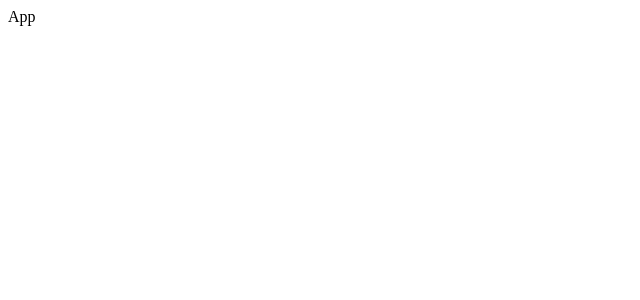
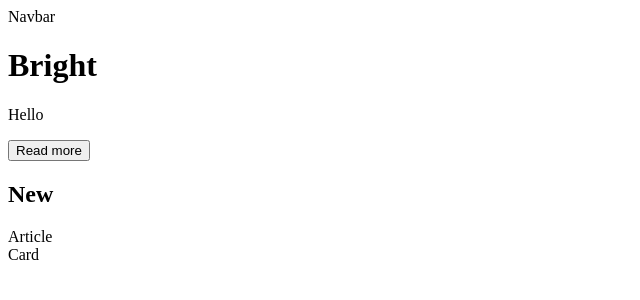
Before and after one commit to EjikeOdoh/homepage-react, a React (Vite) app: page / in a window 1280 px wide. Shown: the top 300 px of the page, without its empty margins (0-640 px from the left). Built offline with nearby package versions, Linux system fonts and the light colour scheme.

Commit message:
Layout markup complete

```diff
--- a/src/App.jsx
+++ b/src/App.jsx
@@ -1,6 +1,35 @@
-function App () {
+import Article from "./components/Article"
+import Card from "./components/Card"
+import Navbar from "./components/Navbar"
+
+function App() {
   return (
-    <div>App</div>
+    <>
+      <Navbar />
+      <main>
+        <div className="top">
+          <div className="left">
+            <div className="cover-image"></div>
+            <div className="cover-texts">
+              <h1>Bright</h1>
+              <div>
+                <p>Hello</p>
+                <button>Read more</button>
+              </div>
+            </div>
+          </div>
+          <div className="right">
+            <h2>New</h2>
+            <div className="articles">
+              <Article />
+            </div>
+          </div>
+        </div>
+        <div className="bottom">
+          <Card />
+        </div>
+      </main>
+    </>
   )
 }
 
--- /dev/null
+++ b/src/components/Article.jsx
@@ -0,0 +1,5 @@
+export default function Article() {
+    return(
+        <div>Article</div>
+    )
+}
--- /dev/null
+++ b/src/components/Card.jsx
@@ -0,0 +1,6 @@
+
+export default function Card() {
+    return (
+        <div>Card</div>
+    )
+}
--- /dev/null
+++ b/src/components/MenuItem.jsx
@@ -0,0 +1,5 @@
+export default function MenuItem() {
+    return (
+        <div>MenuItem</div>
+    )
+}
--- /dev/null
+++ b/src/components/Navbar.jsx
@@ -0,0 +1,5 @@
+export default function Navbar() {
+    return (
+        <div>Navbar</div>
+    )
+}
```
